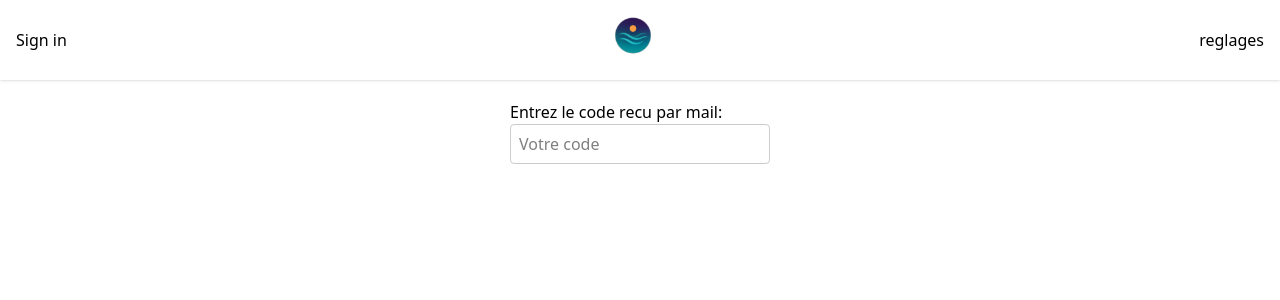
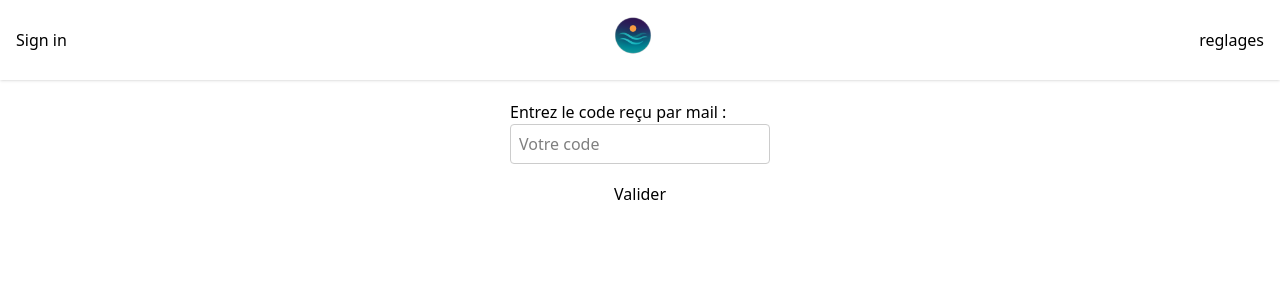
Before and after one commit to dbislimi/ft_transcendence, a React (Vite) app in the folder srcs/frontend/app/: page /auth in a window 1280 px wide. Shown: the top 300 px of the page. Built offline with nearby package versions, Linux system fonts and the light colour scheme.

Commit message:
bug register

```diff
--- a/srcs/frontend/app/src/pages/auth.tsx
+++ b/srcs/frontend/app/src/pages/auth.tsx
@@ -1,11 +1,46 @@
 import { useState } from 'react';
+import { useNavigate } from "react-router-dom";
+
 
 export default function EnterCode() {
   const [code, setCode] = useState('');
+  const [error, setError] = useState<string | null>(null);
+  const navigate = useNavigate();
+
+  async function handleSubmit(e: React.FormEvent) {
+    e.preventDefault();
+
+    try{
+    const userId = localStorage.getItem("for2FaUserId");
+    if (!userId){
+      setCode("utilisateur non trouver");
+      return;
+    }
+
+    const response = await fetch('http://localhost:3000/check2fa', {
+      method: 'POST',
+      headers: { 'Content-Type': 'application/json' },
+      body: JSON.stringify({ userId, code }),
+    });
+
+    const data = await response.json();
+
+    if (response.ok && data.success){
+      localStorage.setItem('TokenJwt', data.token);
+      navigate('/Dashboard');
+    }
+    else {
+      setError(data.error || 'code incorrect');
+    }
+  } catch (error){
+    setError('erreur reseau, veuillez reessayer.');
+  }
+}
 
   return (
     <div style={{ padding: '20px', maxWidth: '300px', margin: 'auto' }}>
-      <h2>Entrez le code recu par mail:</h2>
+      <h2>Entrez le code reçu par mail :</h2>
+      <form onSubmit={handleSubmit}>
         <input
           type="text"
           value={code}
@@ -19,8 +54,14 @@ export default function EnterCode() {
             boxSizing: 'border-box',
             borderRadius: '4px',
             border: '1px solid #ccc',
+            marginBottom: '10px',
           }}
         />
+        <button type="submit" style={{ width: '100%', height: '40px' }}>
+          Valider
+        </button>
+      </form>
+      {error && <p style={{ color: 'red' }}>{error}</p>}
     </div>
   );
 }
```
Also changed, not shown: 1 other file (tests, documents, lock files or other folders). Lines whose indentation alone changed are shown as unchanged.
